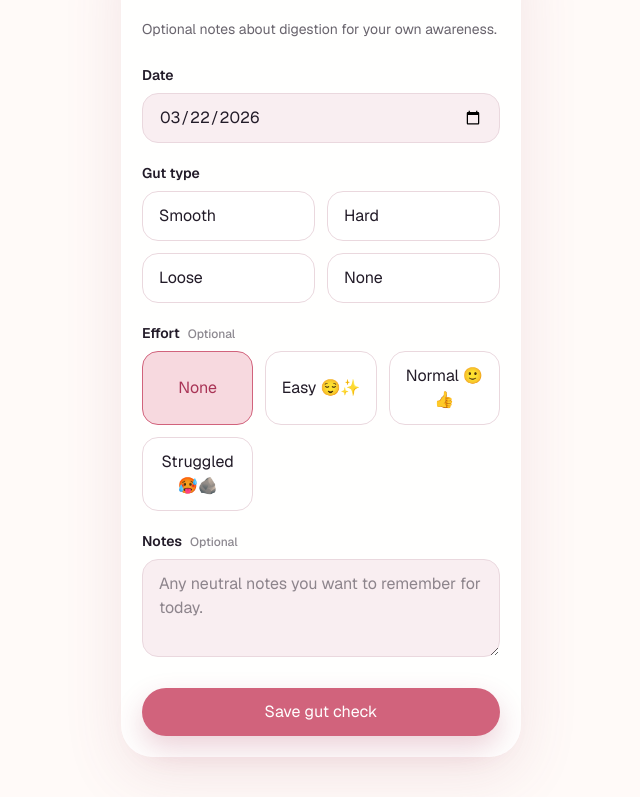
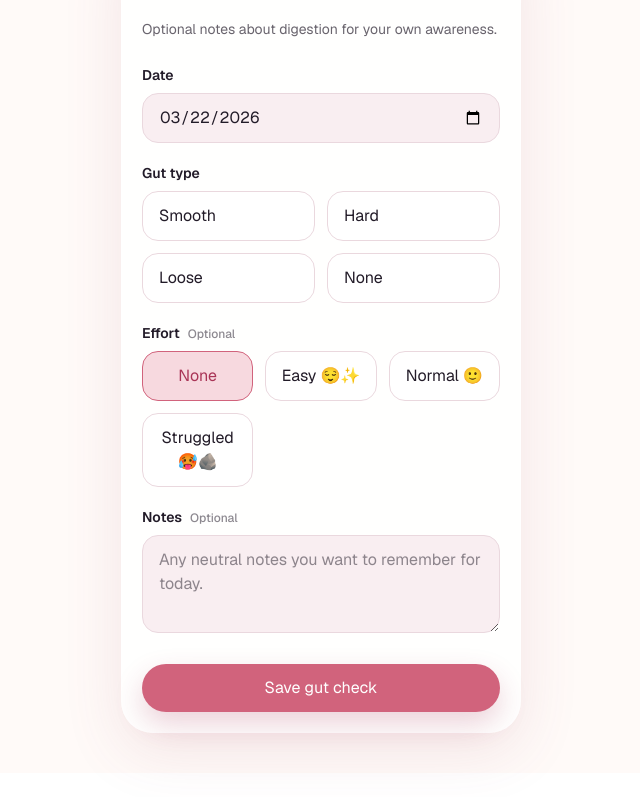
Before and after one commit to projectdeguzman/period-tracker-app, a Next.js app: page /logs/cycle/new in a window 1280 px wide. Shown: the part 1769-2566 px from the top of the page, without its empty margins (319-959 px from the left). After the commit the page ends 2542 px from the top, so only its background shows below. Built offline with nearby package versions, Linux system fonts and the light colour scheme; no server answers.

Commit message:
Remove thumbs up emoji from normal effort label

```diff
--- a/src/features/cycle/components/gut-check-form.tsx
+++ b/src/features/cycle/components/gut-check-form.tsx
@@ -10,7 +10,7 @@ const gutEffortOptions: GutEffort[] = ["easy", "normal", "struggled"];
 
 const gutEffortLabels: Record<GutEffort, string> = {
   easy: "Easy 😌✨",
-  normal: "Normal 🙂👍",
+  normal: "Normal 🙂",
   struggled: "Struggled 🥵🪨",
 };
 
```
